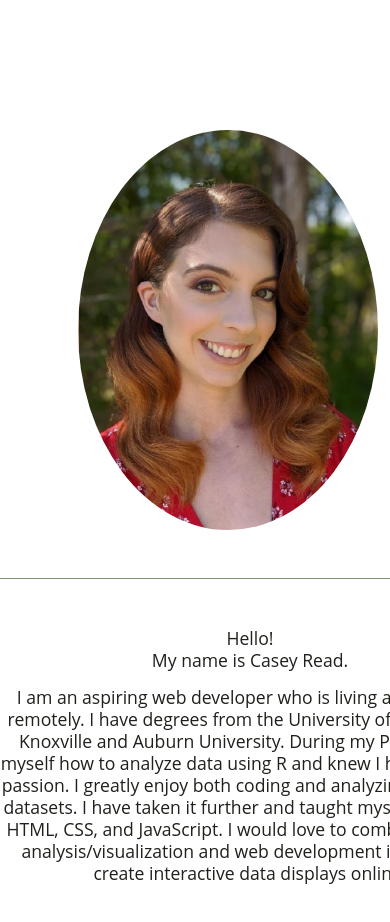
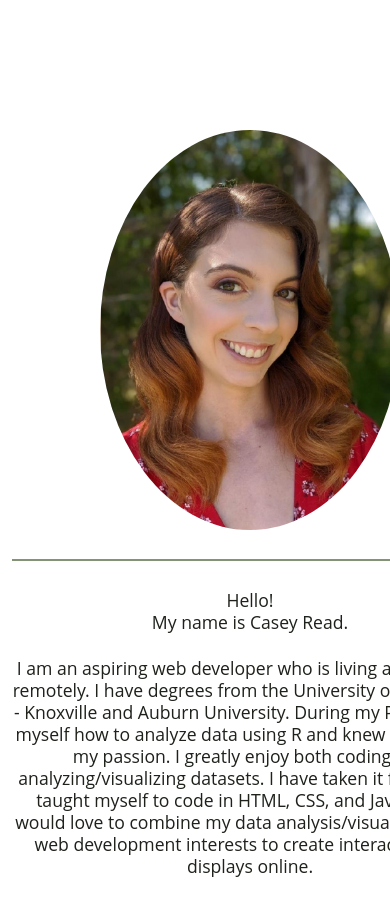
Before and after one commit to Casey-Seago/personalWebsite, a plain HTML site: page about.html in a window 390 px wide. Shown: the part 98-1020 px from the top of the page. Drawn offline with nearby package versions, Linux system fonts and the light colour scheme.

Commit message:
placed about content into one container so that responsiveness and centering was improved.

```diff
--- a/about.html
+++ b/about.html
@@ -44,7 +44,16 @@
     </nav>
 </header>
     <div class="upperWhitespace"></div>
-    <img class="aboutPhoto" id="aboutPhoto"src="images/professionalPhoto.jpeg" alt="Professional Headshot">
+    <div class="container-fluid about justify-content-center text-center">
+      <img class="aboutPhoto" id="aboutPhoto" src="images/professionalPhoto.jpeg" alt="Professional Headshot">
+      <div class="aboutHead lh-sm">
+        <p>Hello!</p><p class="aboutIntro">My name is Casey Read.</p>
+      </div>
+      <div class="aboutMain lh-sm">
+        <p>I am an aspiring web developer who is living and working remotely. I have degrees from the University of Tennessee - Knoxville and Auburn University. During my PhD I taught myself how to analyze data using R and knew I had found my passion. I greatly enjoy both coding and analyzing/visualizing datasets. I have taken it further and taught myself to code in HTML, CSS, and JavaScript. I would love to combine my data analysis/visualization and web development interests to create interactive data displays online.</p>
+      </div>
+    </div>
+    <!-- <img class="aboutPhoto" id="aboutPhoto" src="images/professionalPhoto.jpeg" alt="Professional Headshot">
     <div class="aboutBlurb border-top mt-5 pt-5">
       <div class="aboutHead lh-sm">
         <p>Hello!</p><p class="aboutIntro">My name is Casey Read.</p>
@@ -52,7 +61,7 @@
       <div class="aboutMain lh-sm">
         <p>I am an aspiring web developer who is living and working remotely. I have degrees from the University of Tennessee - Knoxville and Auburn University. During my PhD I taught myself how to analyze data using R and knew I had found my passion. I greatly enjoy both coding and analyzing/visualizing datasets. I have taken it further and taught myself to code in HTML, CSS, and JavaScript. I would love to combine my data analysis/visualization and web development interests to create interactive data displays online.</p>
       </div>
-    </div>
+    </div> -->
     <div class="lowerWhitespace"></div>
     <footer class="links">
       <div class="row g-0 text-center">
--- a/styleSheets/about.css
+++ b/styleSheets/about.css
@@ -8,7 +8,7 @@
     /* filter: grayscale(100%); */
 }
 
-div.aboutBlurb {
+div.about {
     font-size: 1.5em;
     width: 750px;
     margin: 75px auto;
@@ -19,22 +19,22 @@ div.aboutBlurb {
 }
 
 @media (max-width: 775px) {
-    div.aboutBlurb {
+    div.about {
         width: 550px;
         font-size: 1.3em;
     }
 }
 
 @media (max-width: 585px) {
-    div.aboutBlurb {
+    div.about {
         width: 500px;
         font-size: 1.1em;
-    }
-    .aboutPhoto {
-        margin-left: 20%;
     }
 }
 
 div.aboutHead {
-    margin-bottom: 15px;
+    margin-bottom: 5%;
+    margin-top: 6%;
+    padding-top: 6%;
+    border-top: solid 2px #829376;
 }
```
